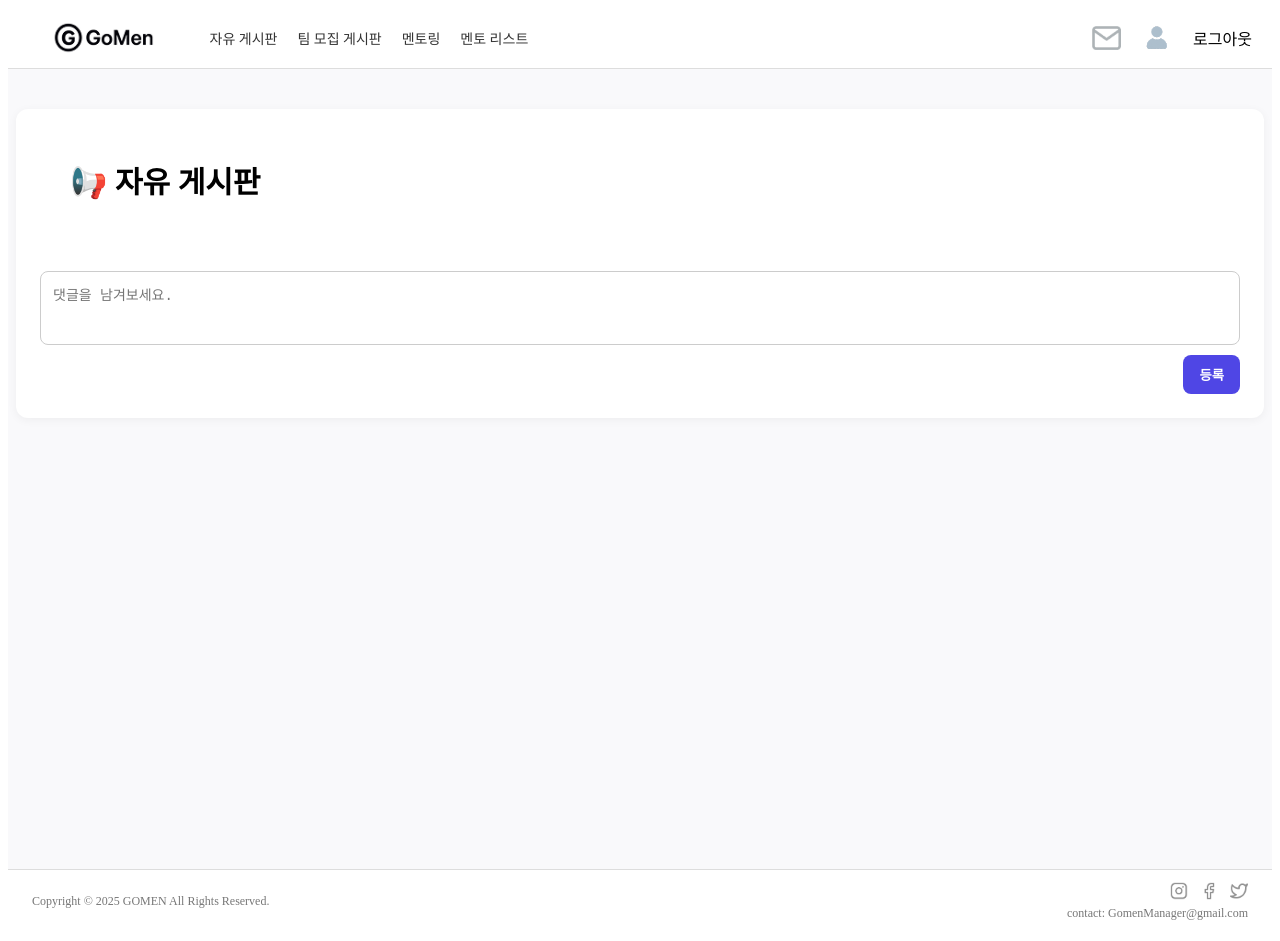
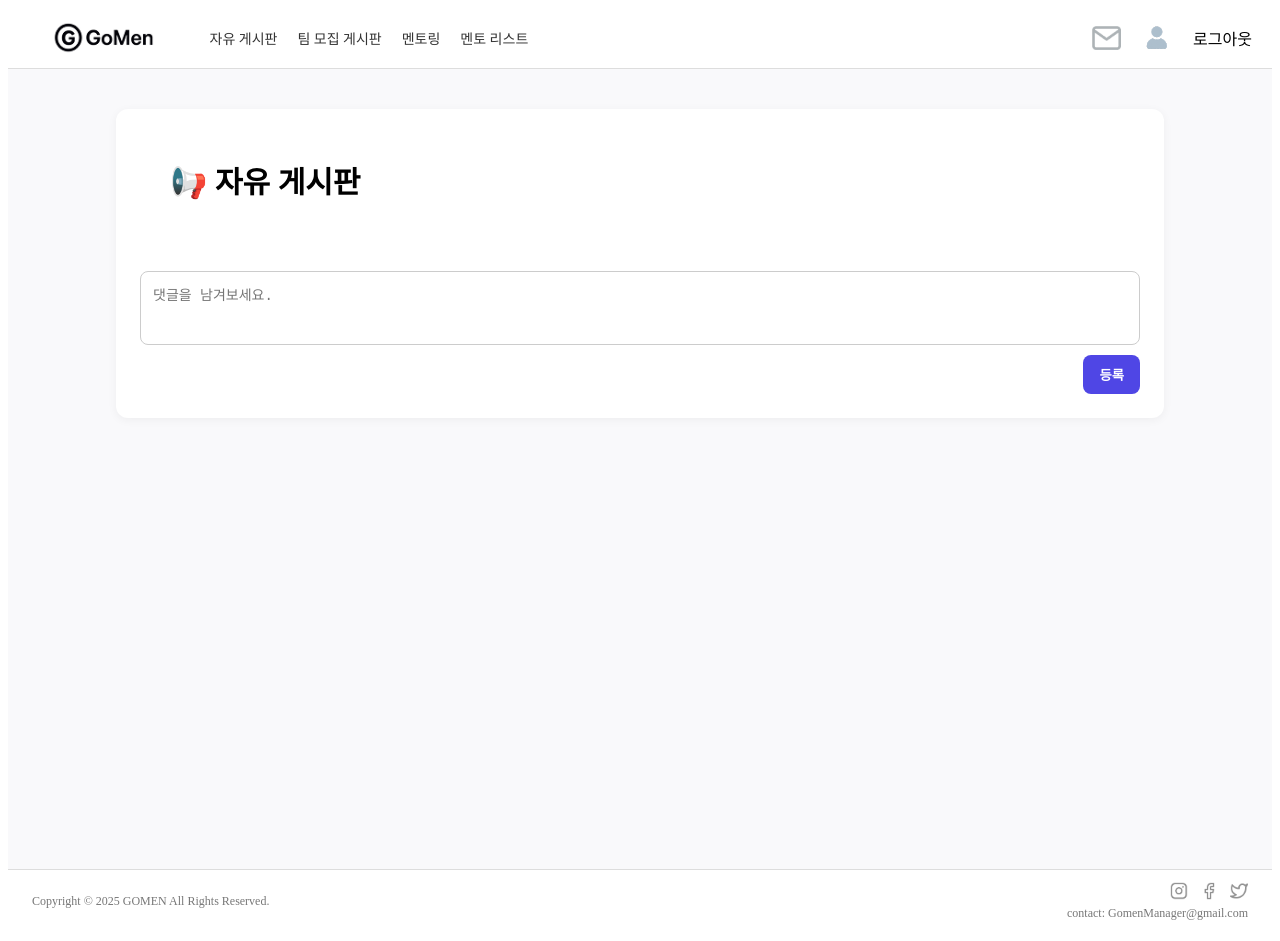
Before and after one commit to 4team-tuna/be14-3rd-Tuna-GoMen, a Vue app in the folder frontend/gomen/: page /board/free in a window 1280 px wide. Built offline with nearby package versions, Linux system fonts and the light colour scheme; no server answers.

Commit message:
댓글수정중

```diff
--- a/frontend/gomen/src/components/CommentList.vue
+++ b/frontend/gomen/src/components/CommentList.vue
@@ -32,7 +32,9 @@ const reportComment = (id) => {
   display: flex;
   flex-direction: column;
   gap: 16px;
+  padding: 0 50px; /* 좌우 여백 추가 */
 }
+
 
 .comment {
   border-top: 1px solid #eee;
--- a/frontend/gomen/src/views/FreeBoard/FreeBoardPage.vue
+++ b/frontend/gomen/src/views/FreeBoard/FreeBoardPage.vue
@@ -52,7 +52,7 @@
 
   .board-container {
   width: 100%;
-  max-width: 1200px; /* 필요시 늘릴 수 있음 */
+  max-width: 1000px; /* 필요시 늘릴 수 있음 */
   margin: 40px auto;
   padding: 24px;
   background: white;
```
